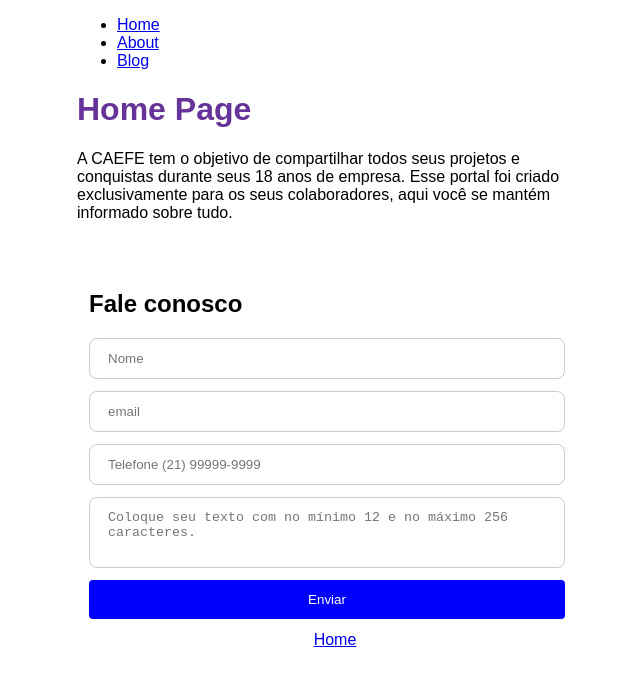
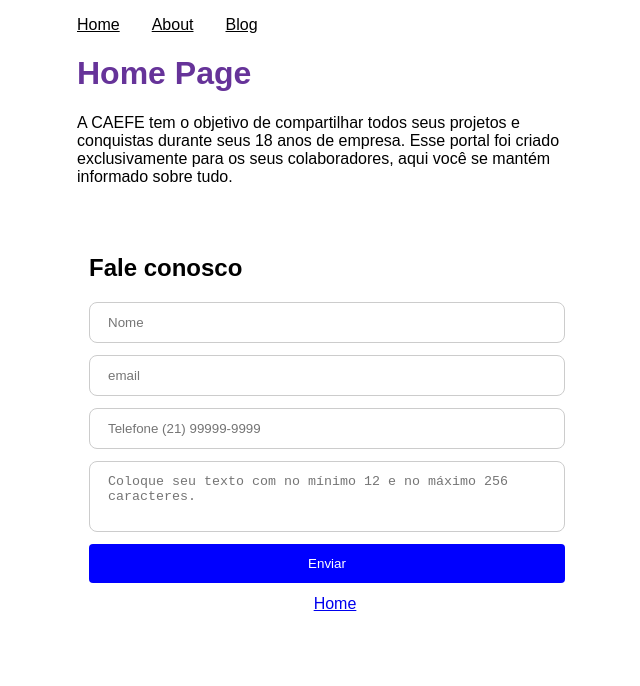
Before and after one commit to douglas85rj/intranet_caefe_next, a Next.js app: page / in a window 1280 px wide. Shown: the top 686 px of the page, without its empty margins (313-953 px from the left). Built offline with nearby package versions, Linux system fonts and the light colour scheme.

Commit message:
Css_navlinks

```diff
--- a/src/components/layout.tsx
+++ b/src/components/layout.tsx
@@ -1,5 +1,6 @@
 import Link from "next/link";
 import { Footer } from "./Footer";
+
 
 
 // import {
@@ -38,6 +39,7 @@
 
           </li>
         </ul>
+
       </nav>
       <main>
       <h1 className="heading">{pageTitle}</h1>
--- a/styles/globals.css
+++ b/styles/globals.css
@@ -1,29 +1,4 @@
-/* html,
-body {
-  padding: 0;
-  margin: 0;
-  font-family: -apple-system, BlinkMacSystemFont, Segoe UI, Roboto, Oxygen,
-    Ubuntu, Cantarell, Fira Sans, Droid Sans, Helvetica Neue, sans-serif;
-}
 
-a {
-  color: inherit;
-  text-decoration: none;
-}
-
-* {
-  box-sizing: border-box;
-}
-
-@media (prefers-color-scheme: dark) {
-  html {
-    color-scheme: dark;
-  }
-  body {
-    color: white;
-    background: black;
-  }
-} */
 
 .container {
   margin: auto;
@@ -31,18 +6,18 @@
   font-family: sans-serif;
 }
 
-.heading {
+ .heading {
   color: rebeccapurple;
 }
-.nav-links {
+.navLinks {
   display: flex;
   list-style: none;
   padding-left: 0;
 }
-.nav-link-item {
+ .navLinkItem {
   padding-right: 2rem;
 }
-.nav-link-text {
+.navLinkText {
   color: black;
 }
 
```
